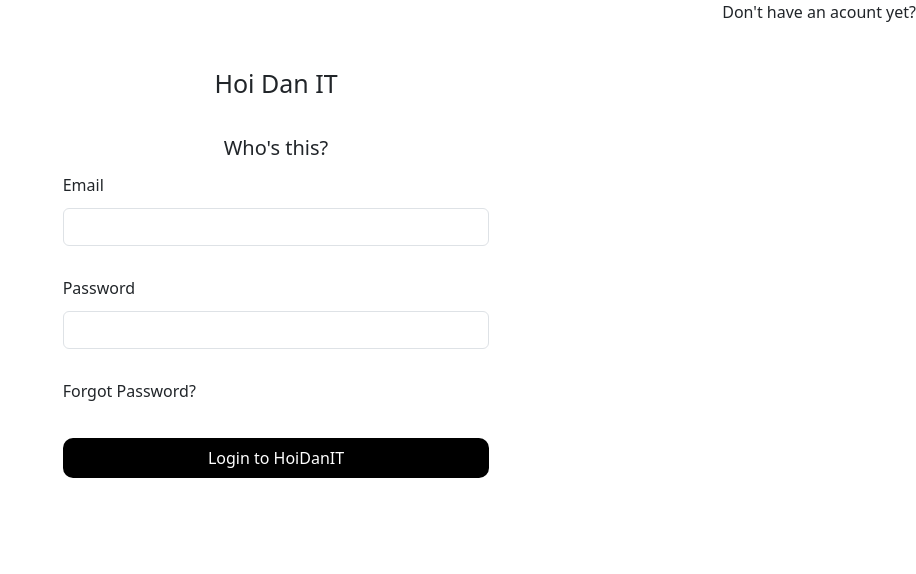
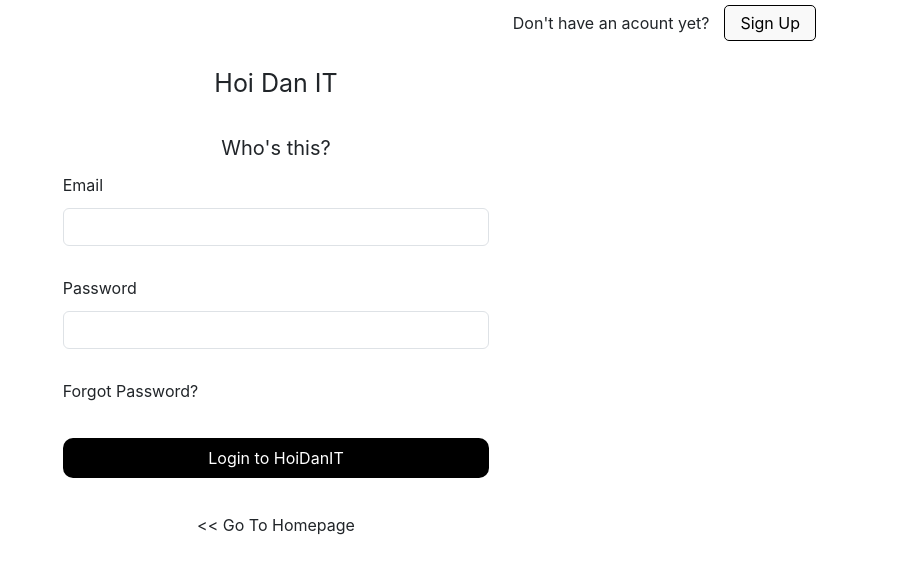
Before and after one commit to pcltuan7103/demo-react, a React (Create React App) app: page /login in a window 1280 px wide. Shown: the top 574 px of the page, without its empty margins (364-1280 px from the left). Built offline with nearby package versions, Linux system fonts and the light colour scheme.

Commit message:
Using API Login

```diff
--- /dev/null
+++ b/src/Layout.js
@@ -0,0 +1,41 @@
+import { BrowserRouter, Route, Routes } from "react-router-dom";
+import App from "./App";
+import User from "./components/User/User";
+import Admin from "./components/Admin/Admin";
+import Home from "./components/Home/Home";
+import ManageUser from "./components/Admin/Content/ManageUser";
+import Dashboard from "./components/Admin/Content/Dashboard";
+import Login from "./components/Auth/Login";
+import { ToastContainer } from "react-toastify";
+import "react-toastify/dist/ReactToastify.css";
+
+const Layout = (props) => {
+  return (
+    <>
+      <Routes>
+        <Route path="/" element={<App />}>
+          <Route index element={<Home />} />
+          <Route path="/users" element={<User />} />
+        </Route>
+        <Route path="/admins" element={<Admin />}>
+          <Route index element={<Dashboard />} />
+          <Route path="manage-user" element={<ManageUser />} />
+        </Route>
+        <Route path="/login" element={<Login />} />
+      </Routes>
+      <ToastContainer
+        position="top-right"
+        autoClose={5000}
+        hideProgressBar={false}
+        newestOnTop={false}
+        closeOnClick
+        rtl={false}
+        pauseOnFocusLoss
+        draggable
+        pauseOnHover
+      />
+    </>
+  );
+};
+
+export default Layout;
--- a/src/components/Admin/Admin.js
+++ b/src/components/Admin/Admin.js
@@ -3,8 +3,6 @@ import "./Admin.scss";
 import { useState } from "react";
 import { FaBars } from "react-icons/fa";
 import { Outlet } from "react-router-dom";
-import { ToastContainer } from "react-toastify";
-import "react-toastify/dist/ReactToastify.css";
 
 const Admin = (props) => {
   const [collapsed, setCollaped] = useState(false);
@@ -25,18 +23,6 @@ const Admin = (props) => {
           <Outlet />
         </div>
       </div>
-
-      <ToastContainer
-        position="top-right"
-        autoClose={5000}
-        hideProgressBar={false}
-        newestOnTop={false}
-        closeOnClick
-        rtl={false}
-        pauseOnFocusLoss
-        draggable
-        pauseOnHover
-      />
     </div>
   );
 };
--- a/src/components/Auth/Login.js
+++ b/src/components/Auth/Login.js
@@ -1,15 +1,35 @@
 import { useState } from "react";
 import "./Login.scss";
+import { useNavigate } from "react-router-dom";
+import { postLogin } from "../../services/apiServices";
+import { toast } from "react-toastify";
 
 const Login = () => {
   const [email, setEmail] = useState("");
   const [password, setPassword] = useState("");
+  const navigate = useNavigate();
 
-  const handleLogin = () => {};
+  const handleLogin = async () => {
+    //validate
+
+    //submit
+    let data = await postLogin(email, password);
+    if (data && data.EC === 0) {
+      toast.success(data.EM);
+      navigate("/");
+    }
+
+    if (data && +data.EC !== 0) {
+      toast.error(data.EM);
+    }
+  };
 
   return (
     <div className="login-container">
-      <div className="header">Don't have an acount yet?</div>
+      <div className="header">
+        <span>Don't have an acount yet?</span>
+        <button>Sign Up</button>
+      </div>
       <div className="title mx-auto col-4">Hoi Dan IT</div>
       <div className="welcome mx-auto col-4">Who's this?</div>
       <div className="content-form mx-auto col-4">
@@ -46,6 +66,17 @@ const Login = () => {
             Login to HoiDanIT
           </button>
         </div>
+        <div className=" text-center">
+          <span
+            className="back"
+            onClick={() => {
+              navigate("/");
+            }}
+          >
+            {" "}
+            &#60;&#60; Go To Homepage
+          </span>
+        </div>
       </div>
     </div>
   );
--- a/src/components/Auth/Login.scss
+++ b/src/components/Auth/Login.scss
@@ -1,7 +1,22 @@
 .login-container {
   .header {
+    display: flex;
+    justify-content: flex-end;
+    align-items: center;
     height: 45px;
-    text-align: right;
+    padding: 0 100px;
+
+    button {
+      border: 1px solid #000;
+      padding: 5px 15px;
+      margin-left: 15px;
+      border-radius: 5px;
+      background-color: #f9f9f9;
+
+      &:hover {
+        background-color: #fff;
+      }
+    }
   }
 
   .title {
@@ -36,4 +51,8 @@
       background-color: #000;
     }
   }
+
+  .back {
+    cursor: pointer;
+  }
 }
--- a/src/index.js
+++ b/src/index.js
@@ -1,33 +1,17 @@
 import React from "react";
 import ReactDOM from "react-dom/client";
-import App from "./App";
 import reportWebVitals from "./reportWebVitals";
 import { Provider } from "react-redux";
 import store from "./redux/store";
 import "bootstrap/dist/css/bootstrap.min.css";
 import { BrowserRouter, Route, Routes } from "react-router-dom";
-import User from "./components/User/User";
-import Admin from "./components/Admin/Admin";
-import Home from "./components/Home/Home";
-import ManageUser from "./components/Admin/Content/ManageUser";
-import Dashboard from "./components/Admin/Content/Dashboard";
-import Login from "./components/Auth/Login";
+import Layout from "./Layout";
 
 const root = ReactDOM.createRoot(document.getElementById("root"));
 root.render(
   <Provider store={store}>
     <BrowserRouter>
-      <Routes>
-        <Route path="/" element={<App />}>
-          <Route index element={<Home />} />
-          <Route path="/users" element={<User />} />
-        </Route>
-        <Route path="/admins" element={<Admin />}>
-          <Route index element={<Dashboard />} />
-          <Route path="manage-user" element={<ManageUser />} />
-        </Route>
-        <Route path="/login" element={<Login />} />
-      </Routes>
+      <Layout />
     </BrowserRouter>
   </Provider>
 );
--- a/src/services/apiServices.js
+++ b/src/services/apiServices.js
@@ -33,10 +33,18 @@ const getUserWithPaginate = (page, limit) => {
   return axios.get(`api/v1/participant?page=${page}&limit=${limit}`);
 };
 
+const postLogin = (userEmail, userPassword) => {
+  return axios.post(`api/v1/login`, {
+    email: userEmail,
+    password: userPassword,
+  });
+};
+
 export {
   postAddNewUser,
   getAllUsers,
   putUpdateUser,
   deleteUser,
   getUserWithPaginate,
+  postLogin,
 };
```
